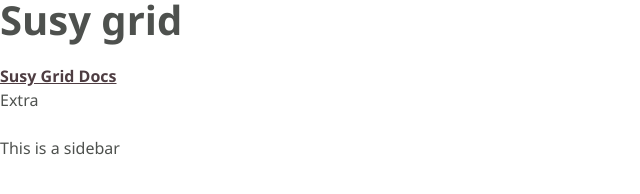
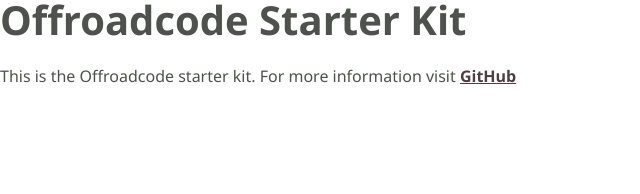
Before and after one commit to Offroadcode/Offroadcode-Starter-Kit, a website: page index.html in a window 1280 px wide. Shown: the whole page, without its empty margins (0-640 px from the left). Drawn offline with Linux system fonts and the light colour scheme.

Commit message:
Replaced demo markup

```diff
--- a/index.html
+++ b/index.html
@@ -31,30 +31,17 @@
 	<link rel="apple-touch-icon" href="/apple-touch-icon-precomposed.png" />
 
 	<!-- Stylesheets -->
-    	<link rel="stylesheet" href="/assets/css/screen.css" media="screen" />
+    <link rel="stylesheet" href="/assets/css/screen.css" media="screen" />
 
 </head>
 
 <body class=" ">
 
-
-	<div class="container">
-
-			<main class="">
-				<article>
-					<h1>Susy grid</h1>
-					<a href="http://susydocs.oddbird.net/">Susy Grid Docs</a>
-				</article>
-				<div class="extra">
-					<p>Extra</p>
-				</div>
-				<aside>
-					<p>This is a sidebar</p>
-				</aside>
-			</main>
-
-
-
+	<div class="row">
+		<div class="container">
+			<h1>Offroadcode Starter Kit</h1>
+			<p>This is the Offroadcode starter kit. For more information visit <a href="https://github.com/Offroadcode/Offroadcode-Starter-Kit">GitHub</a></p>
+		</div>
 	</div>
 
 	<!-- Scripts-->
```
